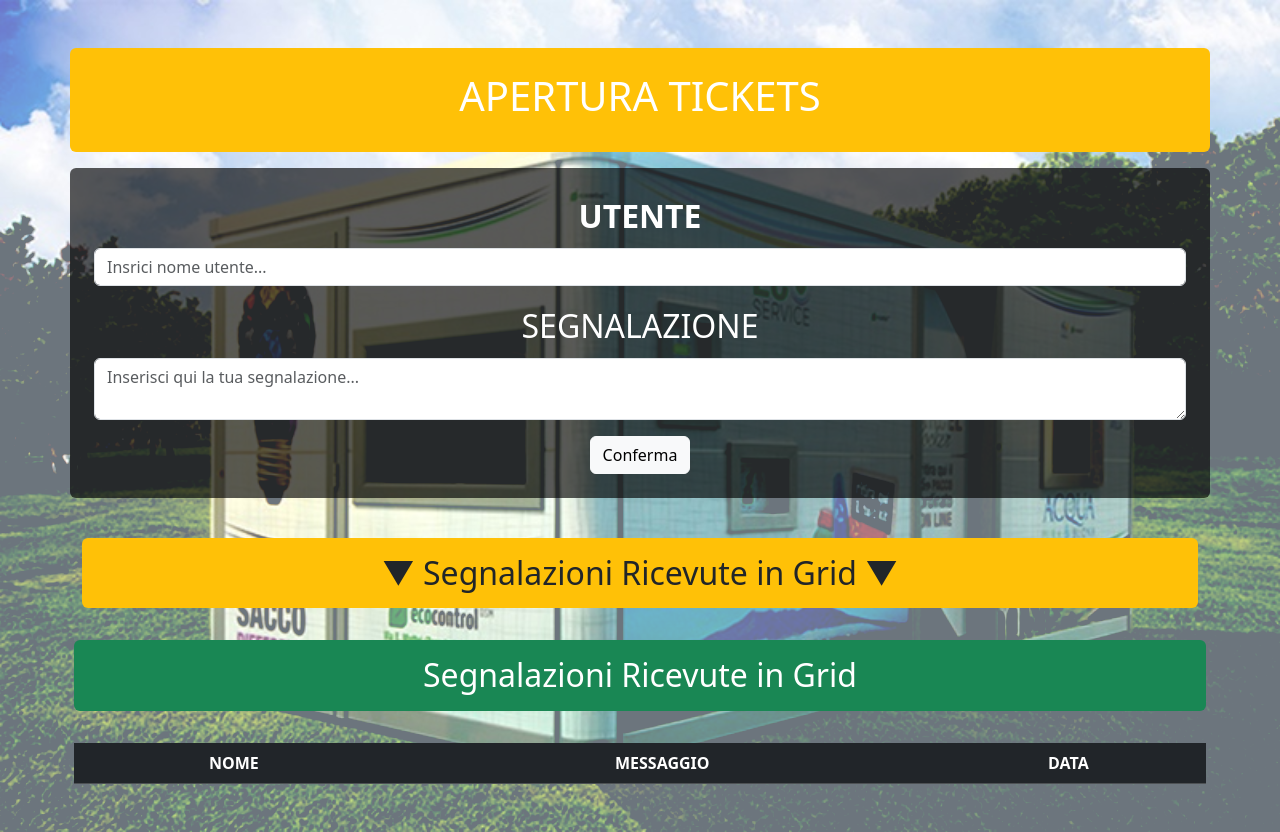
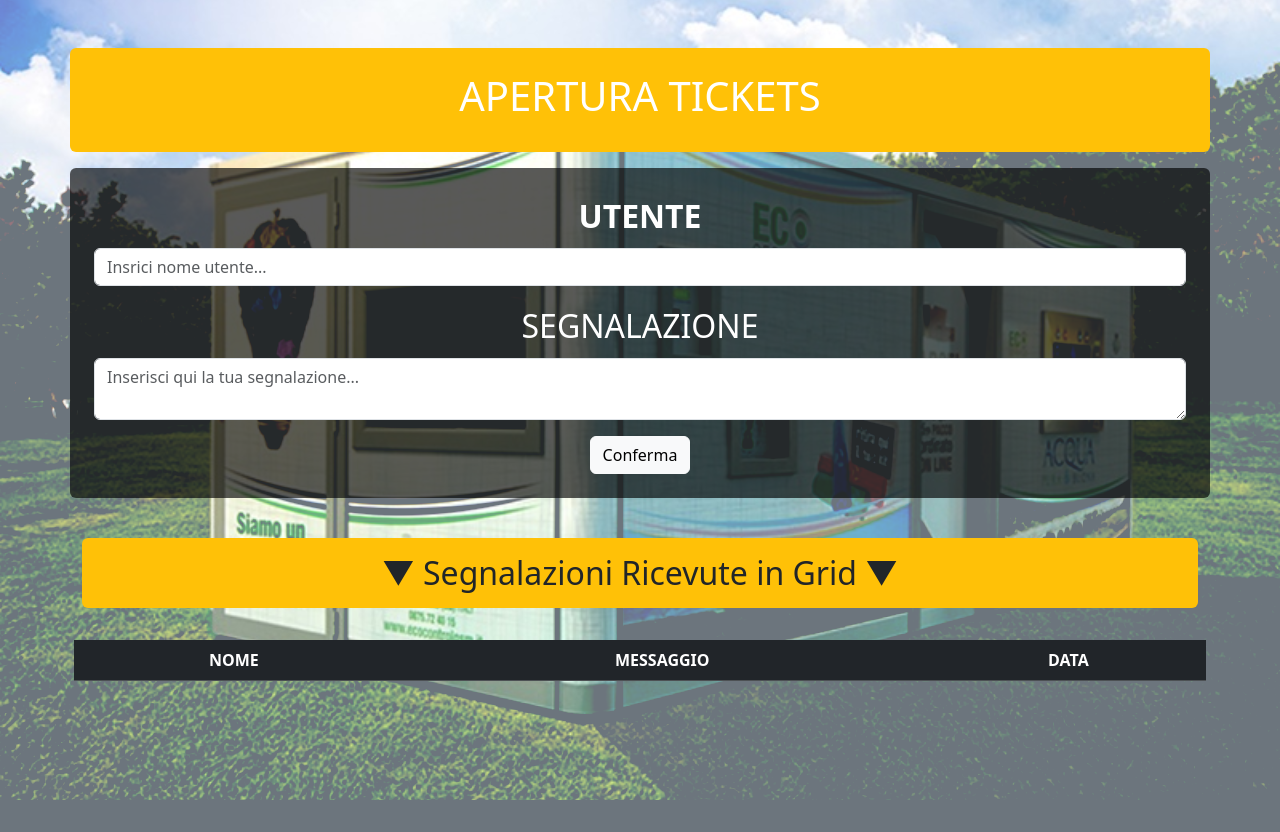
Before and after one commit to MicheleIanni86/ecoctrl-front, a website: page index.html in a window 1280 px wide. After the commit the page ends 800 px from the top, so only its background shows below. Drawn offline with nearby package versions, Linux system fonts and the light colour scheme; no server answers.

Commit message:
fix index

```diff
--- a/index.html
+++ b/index.html
@@ -63,9 +63,9 @@
 
       <div class="row g-3 mt-3">
         <table class="table table-dark table-striped rounded pb-4 text-center">
-      <h2 class="text-white text-center my-3 bg-success p-3 rounded">
+      <!-- <h2 class="text-white text-center my-3 bg-success p-3 rounded">
         Segnalazioni Ricevute in Grid
-      </h2>
+      </h2> -->
 
           <thead class="text-center">
             <tr class="text-center">
```
